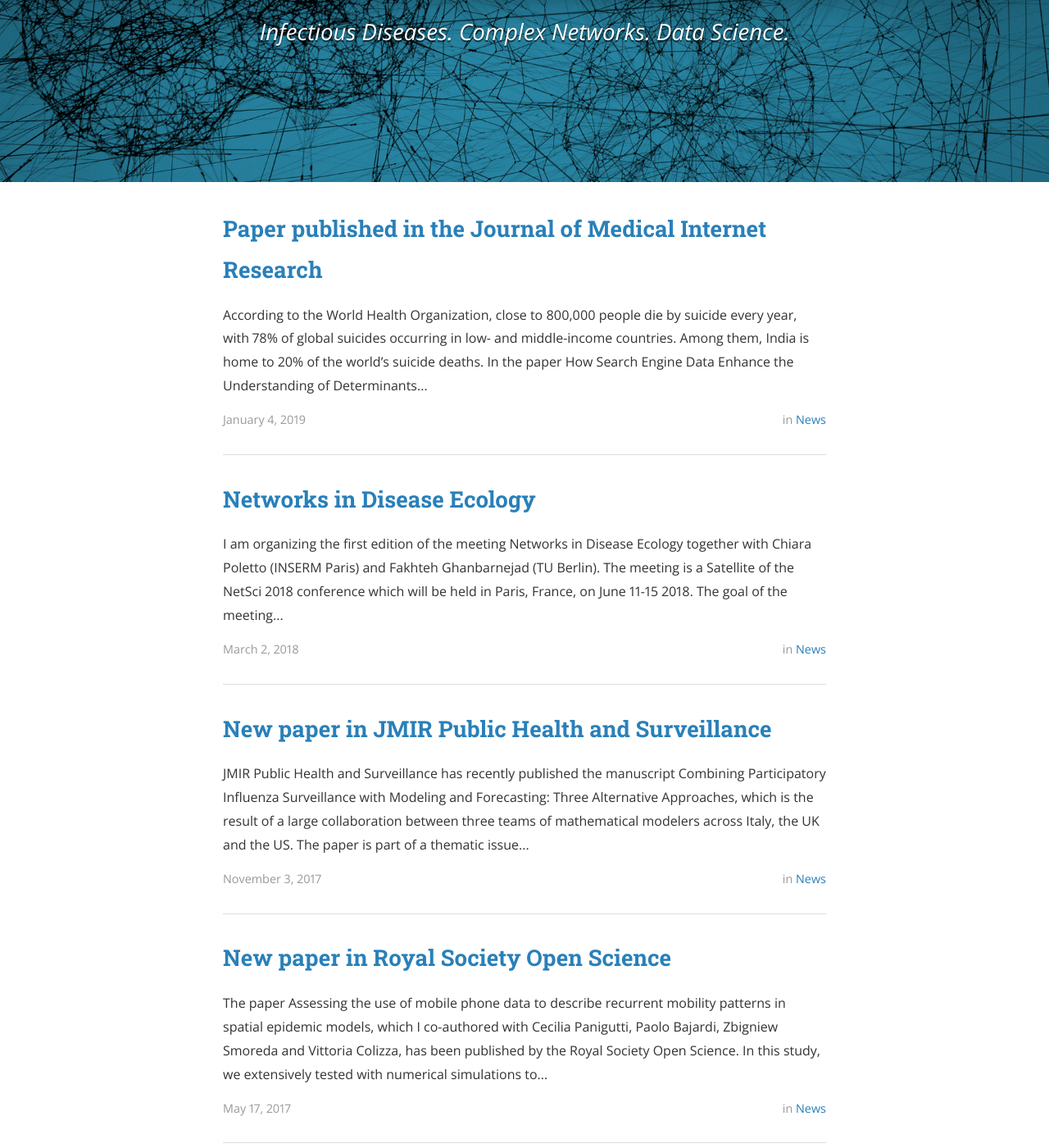
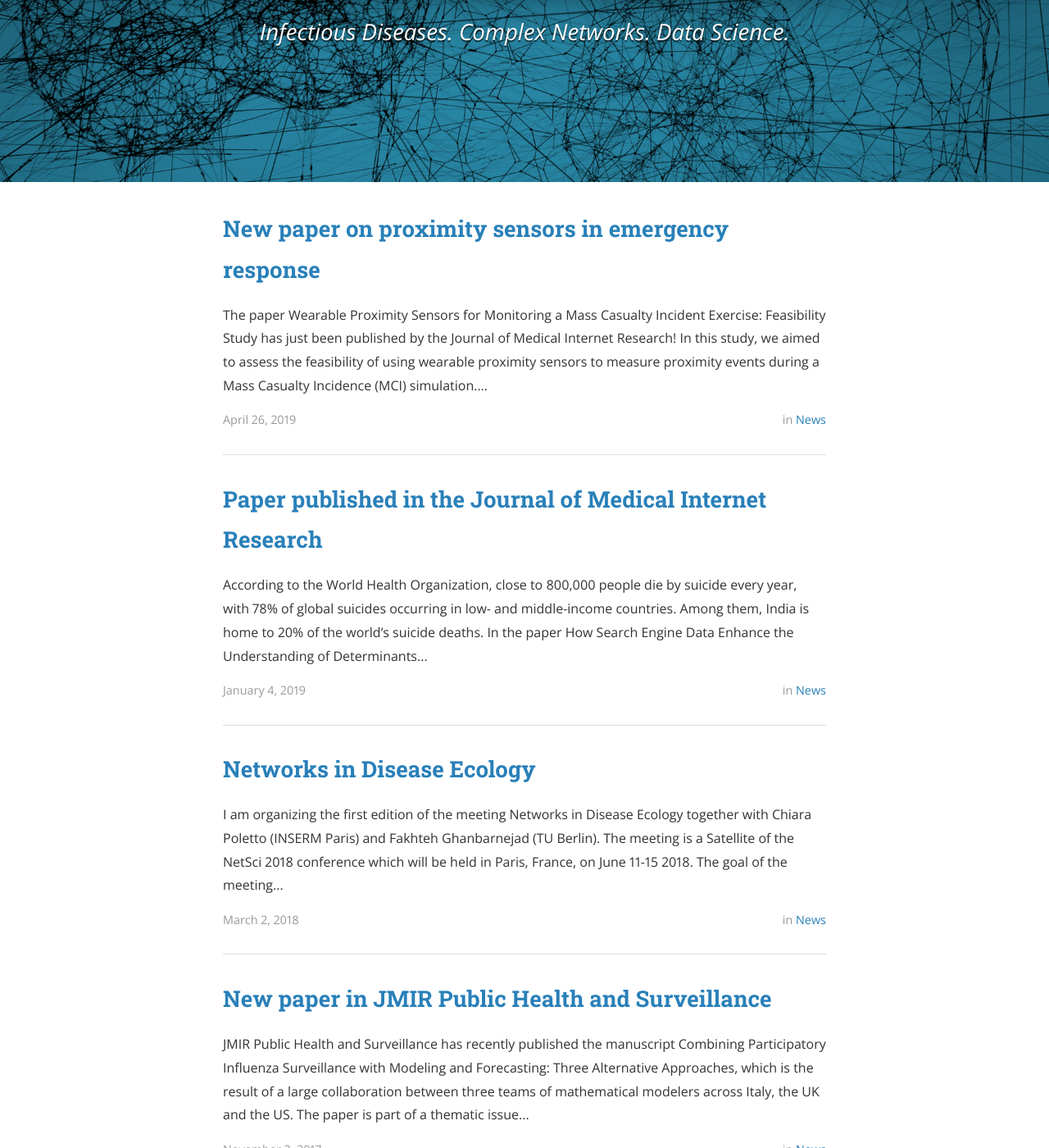
Before and after one commit to micheletizzoni/micheletizzoni.github.io, a Jekyll site: the page built from index.html, in a window 1280 px wide and 1400 px high, scrolled down 296 px. Shown: the whole window at 82% size. Built offline with Jekyll 4.4.1, drawn with Linux system fonts in a browser that asks for light colours; nearby versions of some CDN libraries; the list of posts is cut into pages by our own code; some of the changed text lies outside the part shown.

Commit message:
New paper in JMIR

```diff
--- a/3_publications.md
+++ b/3_publications.md
@@ -19,8 +19,8 @@
   <br>
 
   <li>L. Ozella, L. Gauvin, L. Carenzo, M. Quaggiotto, P.L. Ingrassia, <strong>M. Tizzoni</strong>, A. Panisson, D. Colombo, A. Sapienza, K. Kalimeri, F. Della Corte, C. Cattuto<br>
-  <a href="https://arxiv.org/abs/1809.06887">Wearable proximity sensors for monitoring a mass casualty incident exercise: a feasibility study</a><br>
-  arXiv 1809.06887 (2018)<br>
+  <a href="https://www.jmir.org/2019/4/e12251/"></a>Wearable Proximity Sensors for Monitoring a Mass Casualty Incident Exercise: Feasibility Study<br>
+  Journal of Medical Internet Research 21:e12251 (2019)<br>
   <br>
 
   <li><strong>M. Tizzoni</strong>, A. Panisson, D. Paolotti, C. Cattuto <br>
--- /dev/null
+++ b/_posts/2019-04-26-paper-CRIMEDIM.markdown
@@ -0,0 +1,13 @@
+---
+layout: post
+title:  "New paper on proximity sensors in emergency response"
+date:  2019-04-26 11:00:00
+author: Michele Tizzoni
+categories: news
+#cover:  "assets/instacode.png"
+---
+The paper [Wearable Proximity Sensors for Monitoring a Mass Casualty Incident Exercise: Feasibility Study](https://www.jmir.org/2019/4/e12251/) has just been published by the Journal of Medical Internet Research!
+In this study, we aimed to assess the feasibility of using wearable proximity sensors to measure proximity events during a Mass Casualty Incidence (MCI) simulation.
+We measured the interactions between 238 participants involved in the exercise, including 14 medical doctors, 16 nurses, 134 victims, and 27 health care assistants.
+Data collected in such a way allowed to evaluate the performance of the medical staff during the exercise and the potential presence of bottlenecks for the hospital rooms where victims were examined by doctors.
+Our study represents the first example of unsupervised data collection of face-to-face contacts during an MCI exercise by means of wearable proximity sensors.
```
